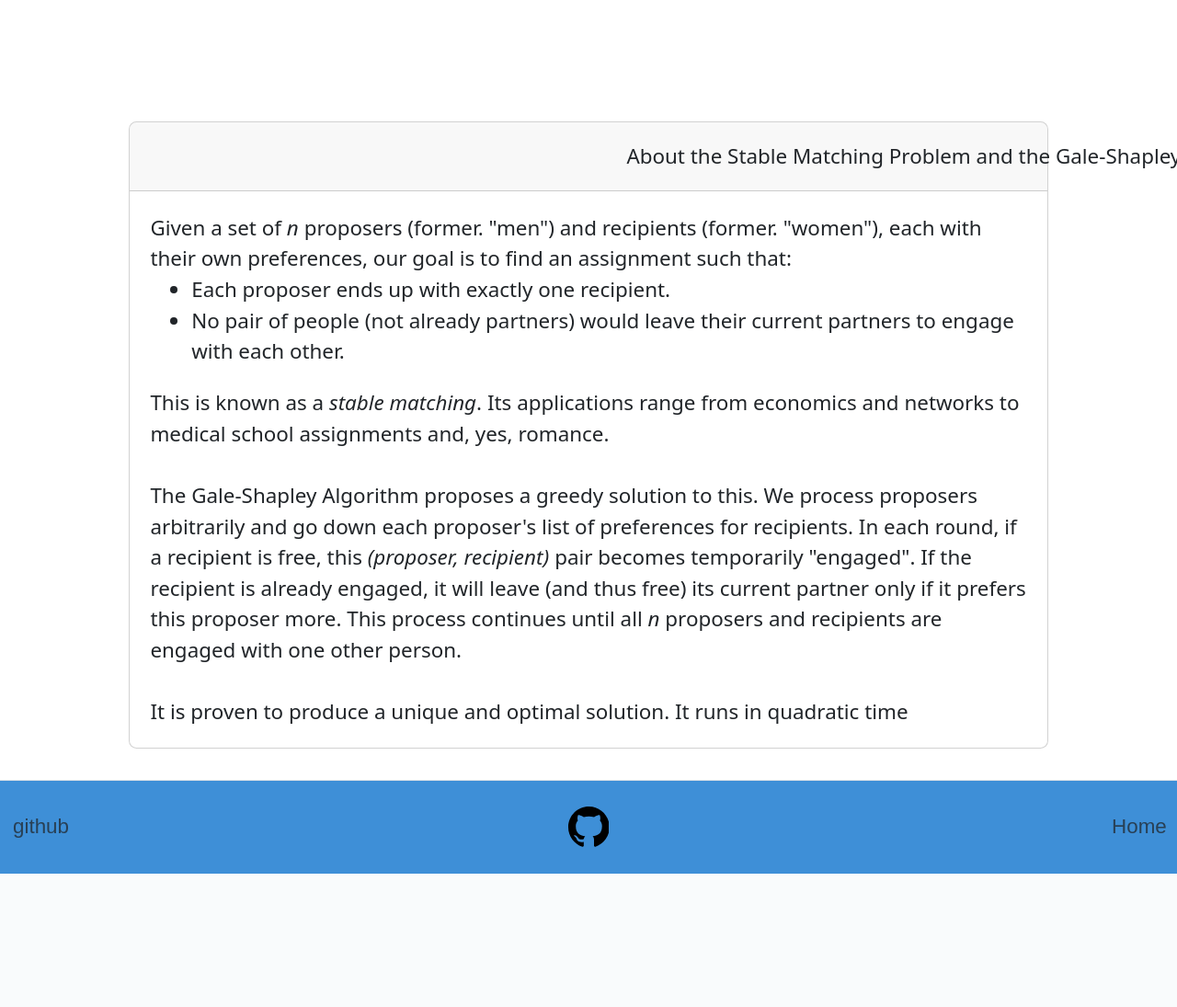
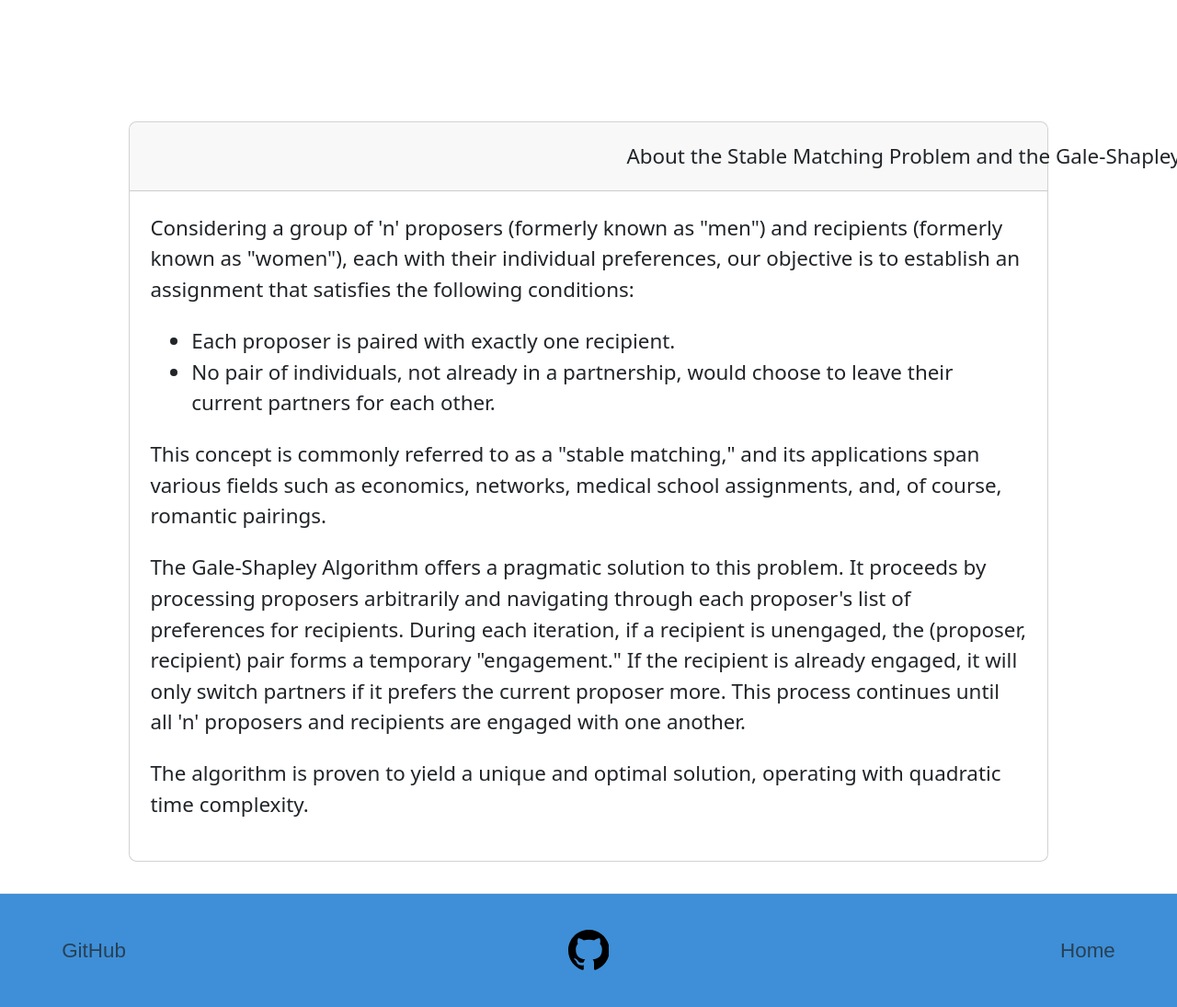
Before and after one commit to 00LAVA00/gale-shapley, a Flask app: page / in a window 1280 px wide; the page is wider, and only the part inside the window is pictured. Shown: the part 1683-2778 px from the top of that part at 92% size. Before the commit the page ends 2633 px from the top of that part, so only its background shows below. Run offline with Flask 3, Linux system fonts and the light colour scheme.

Commit message:
Update index.html

```diff
--- a/templates/index.html
+++ b/templates/index.html
@@ -94,14 +94,26 @@
 
       <div id="collapseOne" class="collapse show" aria-labelledby="headingOne" data-parent="#accordionExample">
         <div class="card-body">
-            Given a set of <em>n</em> proposers (former. "men") and recipients (former. "women"), each with their own preferences, our goal is to find an assignment such that:<ul><li>Each proposer ends up with exactly one recipient.</li><li>No pair of people (not already partners) would leave their current partners to engage with each other.</li></ul>This is known as a <em>stable matching</em>. Its applications range from economics and networks to medical school assignments and, yes, romance.<br> <br>The Gale-Shapley Algorithm proposes a greedy solution to this. We process proposers arbitrarily and go down each proposer's list of preferences for recipients. In each round, if a recipient is free, this <em>(proposer, recipient)</em> pair becomes temporarily "engaged". If the recipient is already engaged, it will leave (and thus free) its current partner only if it prefers this proposer more. This process continues until all <em>n</em> proposers and recipients are engaged with one other person.<br> <br>It is proven to produce a unique and optimal solution. It runs in quadratic time
+          Considering a group of 'n' proposers (formerly known as "men") and recipients (formerly known as "women"), each with their individual preferences, our objective is to establish an assignment that satisfies the following conditions:</p>
+
+          <ul>
+              <li>Each proposer is paired with exactly one recipient.</li>
+              <li>No pair of individuals, not already in a partnership, would choose to leave their current partners for each other.</li>
+          </ul>
+
+          <p>This concept is commonly referred to as a "stable matching," and its applications span various fields such as economics, networks, medical school assignments, and, of course, romantic pairings.</p>
+
+          <p>The Gale-Shapley Algorithm offers a pragmatic solution to this problem. It proceeds by processing proposers arbitrarily and navigating through each proposer's list of preferences for recipients. During each iteration, if a recipient is unengaged, the (proposer, recipient) pair forms a temporary "engagement." If the recipient is already engaged, it will only switch partners if it prefers the current proposer more. This process continues until all 'n' proposers and recipients are engaged with one another.</p>
+
+          <p>The algorithm is proven to yield a unique and optimal solution, operating with quadratic time complexity.</p>
         </div>
       </div>
     </div>
   </div>
 
-  <footer class="d-flex mainblock flex-wrap justify-content-between align-items-center py-3 mt-4 border-top">
-    <p class="col-md-4 mb-0 text-body-secondary" style="padding-left: 10px;">  github </p>
+  <!--footer code-->
+  <footer class="d-flex mainblock flex-wrap justify-content-between align-items-center py-4 mt-4 border-top">
+    <p class="col-md-4 mb-0  ps-5 text-body-secondary">  GitHub </p>
 
     <a href="https://github.com/Nevil844/gale-shapley" class="col-md-4 d-flex align-items-center justify-content-center mb-3 mb-md-0 me-md-auto link-body-emphasis text-decoration-none">
         <svg xmlns="http://www.w3.org/2000/svg" width="32" height="32" fill="currentColor" class="bi bi-github" viewBox="0 0 16 16">
@@ -110,7 +122,7 @@
     </a>
 
     <ul class="nav col-md-4 justify-content-end">
-      <li class="nav-item"><a href="../templates/index.html" class="nav-link px-2 text-body-secondary" style="padding-right: 20px;">Home</a></li>
+      <li class="nav-item"><a href="../templates/index.html" class="nav-link pe-5 text-body-secondary">Home</a></li>
     </ul>
   </footer>
 
```
